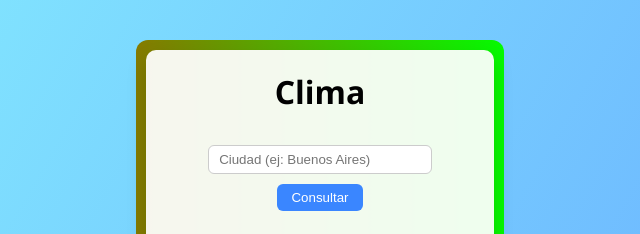
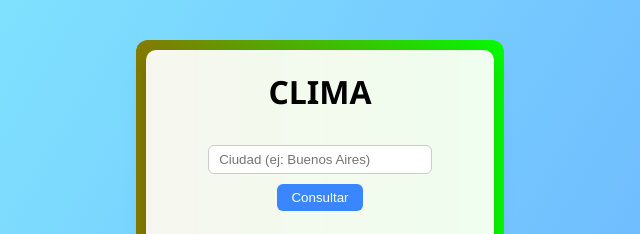
Before and after one commit to sofia59/clima, a plain HTML site: page index.html in a window 1280 px wide. Shown: the part 252-486 px from the top of the page, 320-960 px from the left. Drawn offline with Linux system fonts and the light colour scheme.

Commit message:
modifico titulo principal

```diff
--- a/index.html
+++ b/index.html
@@ -9,7 +9,7 @@
 <body>
   <div class="card-wrap">
     <div class="card">
-      <h1>Clima</h1>
+      <h1>CLIMA</h1>
       <input id="city" type="text" placeholder="Ciudad (ej: Buenos Aires)">
       <button onclick="buscarClima()">Consultar</button>
 
```
